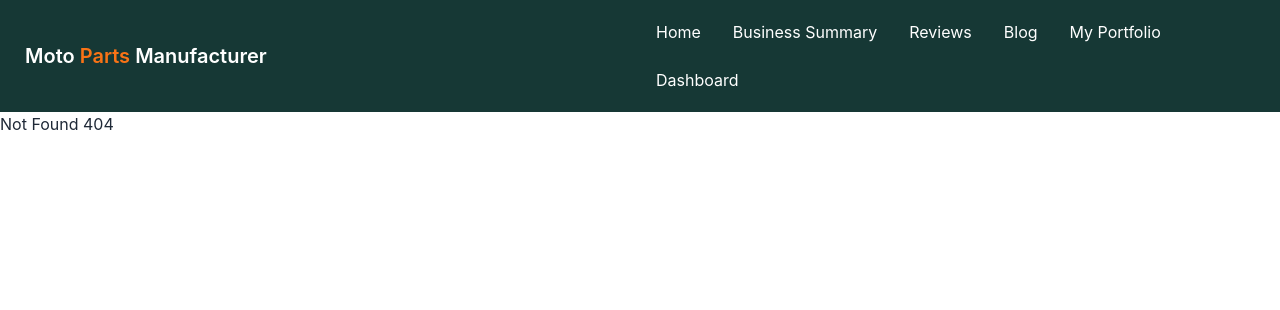
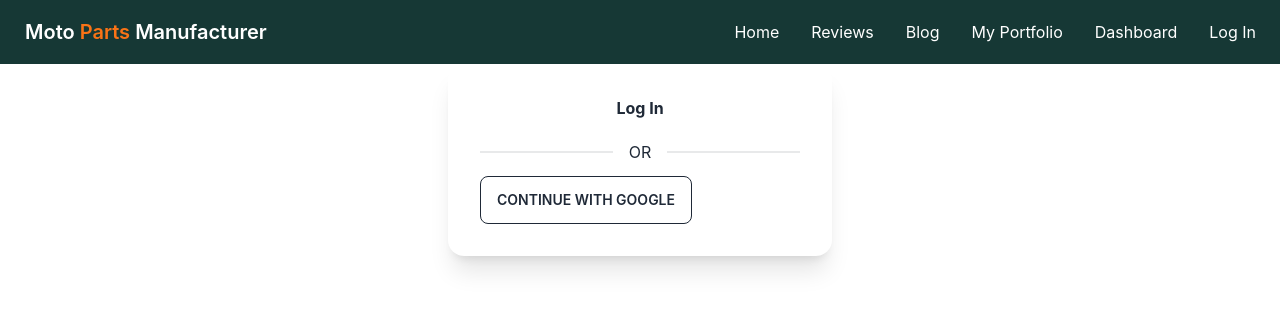
Before and after one commit to Rijonahmed/Moto-Parts-client-site, a React (Create React App) app: page /logIn in a window 1280 px wide. Before the commit this address had no page. Shown: the top 310 px of the page. Built offline with nearby package versions, Linux system fonts and the light colour scheme.

Commit message:
social log in added

```diff
--- a/package.json
+++ b/package.json
@@ -8,8 +8,10 @@
     "@testing-library/react": "^12.1.3",
     "@testing-library/user-event": "^13.5.0",
     "daisyui": "^2.15.0",
+    "firebase": "^9.8.1",
     "react": "^17.0.2",
     "react-dom": "^17.0.2",
+    "react-firebase-hooks": "^5.0.3",
     "react-router-dom": "^6.3.0",
     "react-scripts": "5.0.0",
     "web-vitals": "^2.1.4"
--- a/src/App.js
+++ b/src/App.js
@@ -1,5 +1,7 @@
 import { Route, Routes } from 'react-router-dom';
 import './App.css';
+import LogIn from './Pages/Authentication/LogIn';
+import Register from './Pages/Authentication/Register';
 import AddReview from './Pages/Dashboard/AddReview';
 import Dashboard from './Pages/Dashboard/Dashboard';
 import MyOrder from './Pages/Dashboard/MyOrder';
@@ -25,6 +27,8 @@ function App() {
         <Route path='/blog' element={<Blog></Blog>}></Route>
         <Route path='/myPortfolio' element={<MyPortfolio></MyPortfolio>}></Route>
         <Route path='/purchase/:id' element={<Purchase></Purchase>}></Route>
+        <Route path='/logIn' element={<LogIn></LogIn>}></Route>
+        <Route path='/register' element={<Register></Register>}></Route>
 
 
 
--- /dev/null
+++ b/src/Pages/Authentication/LogIn.js
@@ -0,0 +1,19 @@
+import React from 'react';
+import Social from './Social';
+
+const LogIn = () => {
+  return (
+    <div className='flex justify-center items-center'>
+      <div class="card w-96 bg-base-100 shadow-xl">
+        <div class="card-body">
+          <h2 class="text-center font-bold">Log In</h2>
+
+          <Social></Social>
+        </div>
+      </div>
+
+    </div>
+  );
+};
+
+export default LogIn;
--- /dev/null
+++ b/src/Pages/Authentication/Register.js
@@ -0,0 +1,12 @@
+import React from 'react';
+
+const Register = () => {
+  return (
+    <div>
+      <h1>this is register</h1>
+
+    </div>
+  );
+};
+
+export default Register;
--- /dev/null
+++ b/src/Pages/Authentication/Social.js
@@ -0,0 +1,20 @@
+import React from 'react';
+import { useSignInWithGoogle } from 'react-firebase-hooks/auth';
+import auth from '../../firebase.init';
+
+const Social = () => {
+  const [signInWithGoogle, user, loading, error] = useSignInWithGoogle(auth);
+  if (user) {
+    console.log(user);
+  }
+
+
+  return (
+    <div>
+      <div class="divider">OR</div>
+      <button onClick={() => signInWithGoogle()} class="btn btn-outline text-center ">Continue with google</button>
+    </div>
+  );
+};
+
+export default Social;
--- a/src/Pages/Shared/Navbar.js
+++ b/src/Pages/Shared/Navbar.js
@@ -4,11 +4,13 @@ import { Link } from 'react-router-dom';
 const Navbar = () => {
   const manuItem = <>
     <li><Link to='/home'>Home</Link></li>
-    <li><Link to='/businessSummary'>Business Summary</Link></li>
+    {/* <li><Link to='/businessSummary'>Business Summary</Link></li> */}
     <li><Link to='/reviews'>Reviews</Link></li>
     <li><Link to='/blog'>Blog</Link></li>
     <li><Link to='/myPortfolio'>My Portfolio</Link></li>
     <li><Link to='/dashboard'>Dashboard</Link></li>
+    <li><Link to='/logIn'>Log In</Link></li>
+
 
   </>
   return (
--- /dev/null
+++ b/src/firebase.init.js
@@ -0,0 +1,28 @@
+// Import the functions you need from the SDKs you need
+import { initializeApp } from "firebase/app";
+import { getAuth } from "firebase/auth";
+// TODO: Add SDKs for Firebase products that you want to use
+// https://firebase.google.com/docs/web/setup#available-libraries
+
+// Your web app's Firebase configuration
+const firebaseConfig = {
+  apiKey: process.env.REACT_APP_apiKey,
+  authDomain: process.env.REACT_APP_authDomain,
+  projectId: process.env.REACT_APP_projectId,
+  storageBucket: process.env.REACT_APP_storageBucket,
+  messagingSenderId: process.env.REACT_APP_messagingSenderId,
+  appId: process.env.REACT_APP_appId
+  // apiKey: "AIzaSyDupSAedigIjbuUwo08HmeredJgK0VK_t8",
+  // authDomain: "moto-parts-62e64.firebaseapp.com",
+  // projectId: "moto-parts-62e64",
+  // storageBucket: "moto-parts-62e64.appspot.com",
+  // messagingSenderId: "1042349067560",
+  // appId: "1:1042349067560:web:6a54440bc1eef7be6f541d"
+};
+
+// Initialize Firebase
+const app = initializeApp(firebaseConfig);
+console.log(firebaseConfig)
+
+const auth = getAuth(app);
+export default auth;
```
Also changed, not shown: 1 other file (tests, documents, lock files or other folders).
